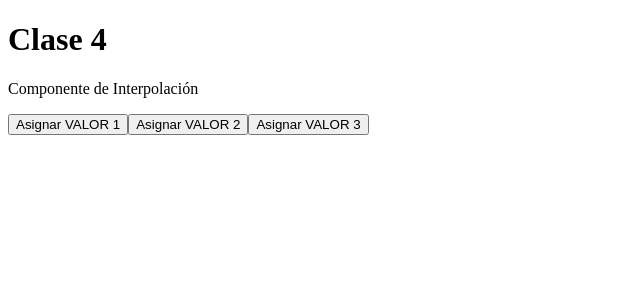
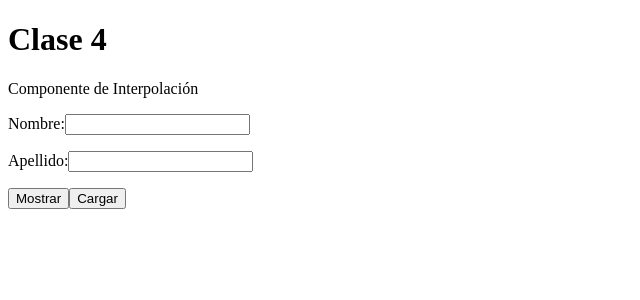
Before and after one commit to alexmarinmendez/40755-clases-angular, an Angular app: page / in a window 1280 px wide. Shown: the top 300 px of the page, without its empty margins (0-640 px from the left). Built offline with nearby package versions, Linux system fonts and the light colour scheme.

Commit message:
feat: clase 4 - binding

```diff
--- a/src/app/clase04/interpolacion/interpolacion.component.html
+++ b/src/app/clase04/interpolacion/interpolacion.component.html
@@ -22,11 +22,25 @@
 <button (click)="bandera = true">Prender bandera</button>
 <button (click)="bandera = false">Apagar bandera</button> -->
 
-<div [ngSwitch]="valorSwitch">
+<!-- <div [ngSwitch]="valorSwitch">
   <span *ngSwitchCase="'valor1'">Valor 1</span>
-  <span *ngSwitchCase="'valor2'">Valor 2</span>
-  <span *ngSwitchCase="'valor3'">Valor 3</span>
+  <p *ngSwitchCase="'valor2'">Valor 2</p>
+  <strong *ngSwitchCase="'valor3'">Valor 3</strong>
 </div>
 <button (click)="valorSwitch = 'valor1'">Asignar VALOR 1</button>
 <button (click)="valorSwitch = 'valor2'">Asignar VALOR 2</button>
-<button (click)="valorSwitch = 'valor3'">Asignar VALOR 3</button>
+<button (click)="valorSwitch = 'valor3'">Asignar VALOR 3</button> -->
+
+<!-- <button (click)="decirHola()">Click me!</button> -->
+
+<p>
+  <label for="nombre">Nombre:</label>
+  <input id="nombre" [(ngModel)]="nombre" />
+</p>
+
+<p>
+  <label for="apellido">Apellido:</label>
+  <input id="apellido" [(ngModel)]="apellido" />
+</p>
+<button (click)="verDatos()">Mostrar</button>
+<button (click)="cargarDatos()">Cargar</button>
--- a/src/app/clase04/interpolacion/interpolacion.component.ts
+++ b/src/app/clase04/interpolacion/interpolacion.component.ts
@@ -8,6 +8,7 @@ import { Component, OnInit } from '@angular/core';
 export class InterpolacionComponent implements OnInit {
   // export class InterpolacionComponent {
   public nombre: string | undefined;
+  public apellido: string | undefined;
   // public nombre: string = 'Clase 4 de Interpolación';
   public personas = ['José', 'Juan', 'Julio'];
   public bandera = true;
@@ -17,4 +18,18 @@ export class InterpolacionComponent implements OnInit {
     // this.nombre = 'Clase 4 de Interpolación';
     // new Date();
   }
+
+  decirHola(): void {
+    alert('Hola Mundo!!!');
+  }
+
+  verDatos() {
+    console.log('Nombre: ', this.nombre);
+    console.log('Apellido: ', this.apellido);
+  }
+
+  cargarDatos() {
+    this.nombre = 'Leo';
+    this.apellido = 'Messi';
+  }
 }
```
Also changed, not shown: src/app/app.module.ts (+9 -2 lines).
